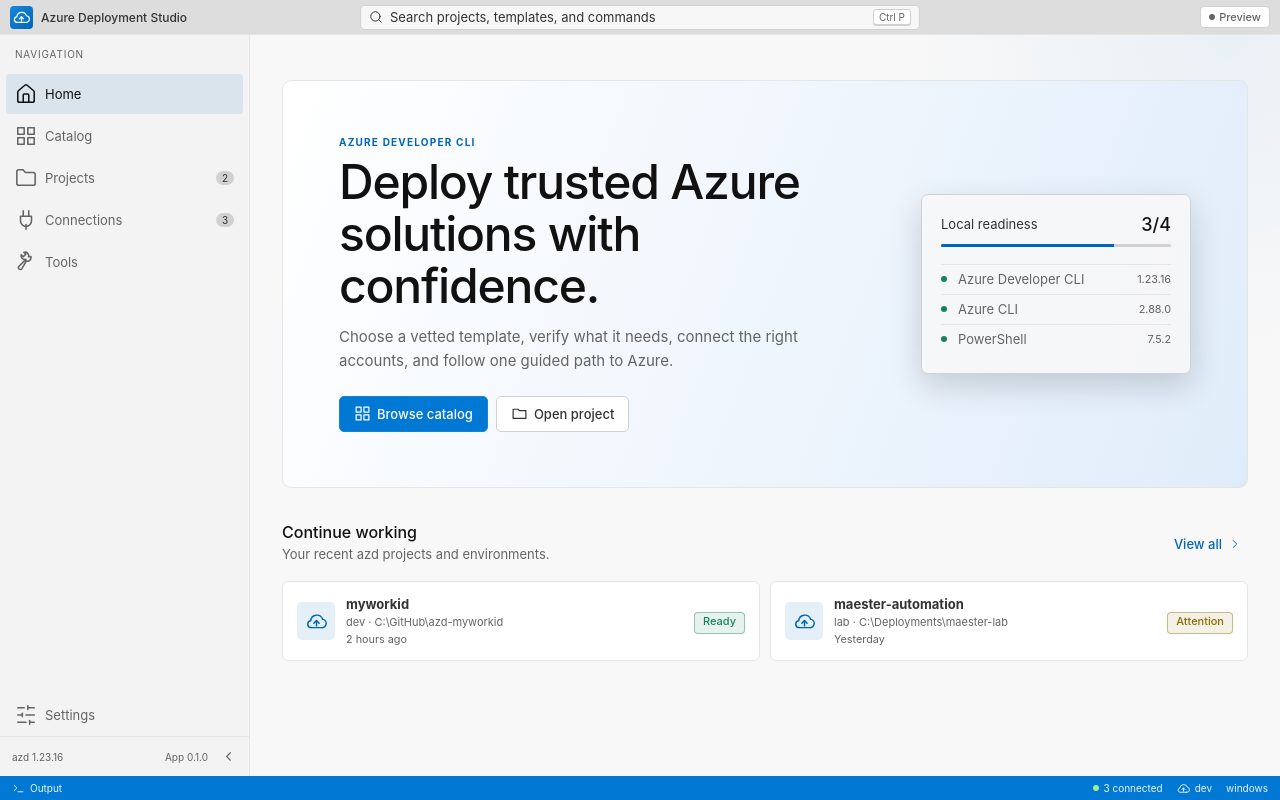
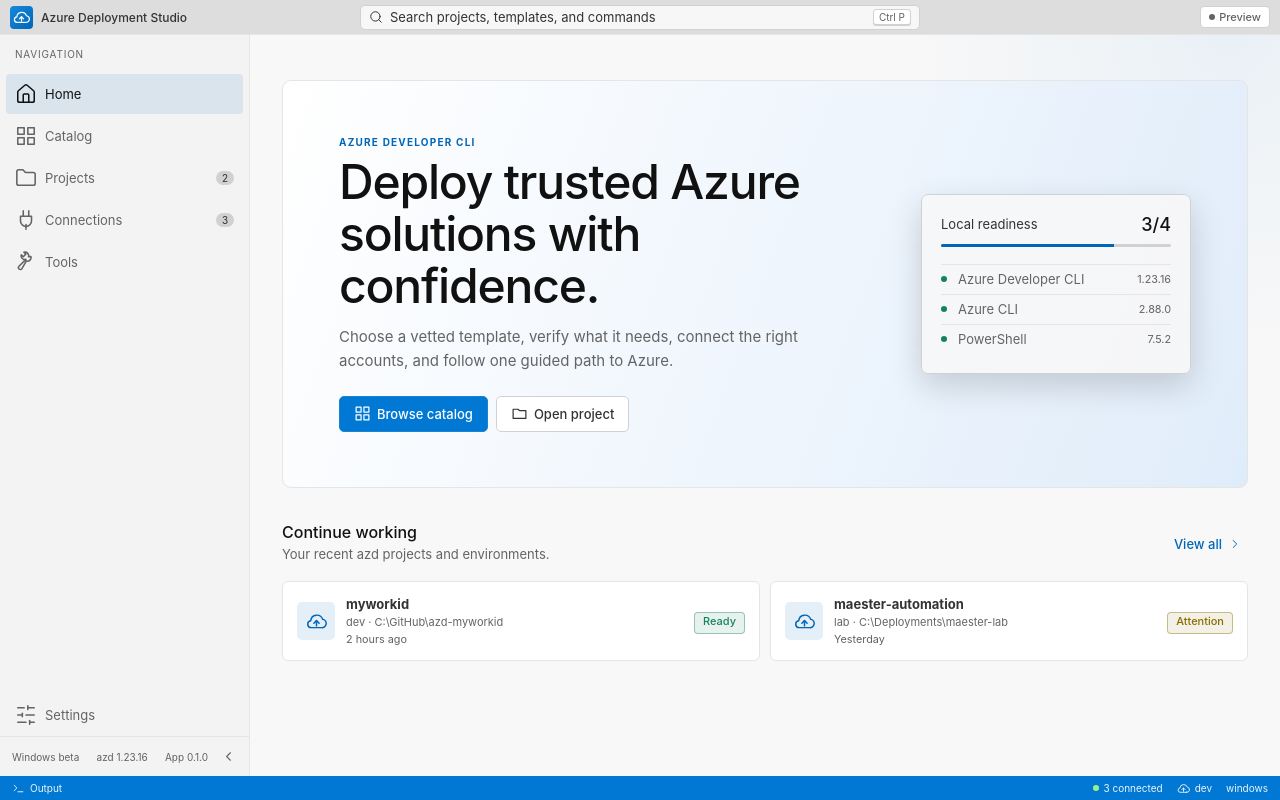
Before and after one commit to nathanmcnulty/azd-gui, a Svelte app: page / in a window 1280 px wide. Built offline with nearby package versions, Linux system fonts and the light colour scheme.

Commit message:
Label the beta as Windows-only

```diff
--- a/src-tauri/tauri.conf.json
+++ b/src-tauri/tauri.conf.json
@@ -44,7 +44,7 @@
       "../schemas/*.json"
     ],
     "shortDescription": "Guided Azure Developer CLI deployments",
-    "longDescription": "Discover trusted azd templates, configure environments, validate prerequisites, authenticate required tools, and deploy to Azure.",
+    "longDescription": "Windows beta for discovering trusted azd templates, configuring environments, validating prerequisites, authenticating required tools, and deploying to Azure.",
     "windows": {
       "webviewInstallMode": {
         "type": "skip"
--- a/src/components/AppSidebar.svelte
+++ b/src/components/AppSidebar.svelte
@@ -83,6 +83,7 @@
   {/if}
   <div class="sidebar-footer">
     <div class="sidebar-versions" aria-hidden={!expanded}>
+      <span>Windows beta</span>
       <span>azd {azdVersion}</span>
       <span>App {appVersion}</span>
     </div>
```
Also changed, not shown: 3 other files (tests, documents, lock files or other folders).
